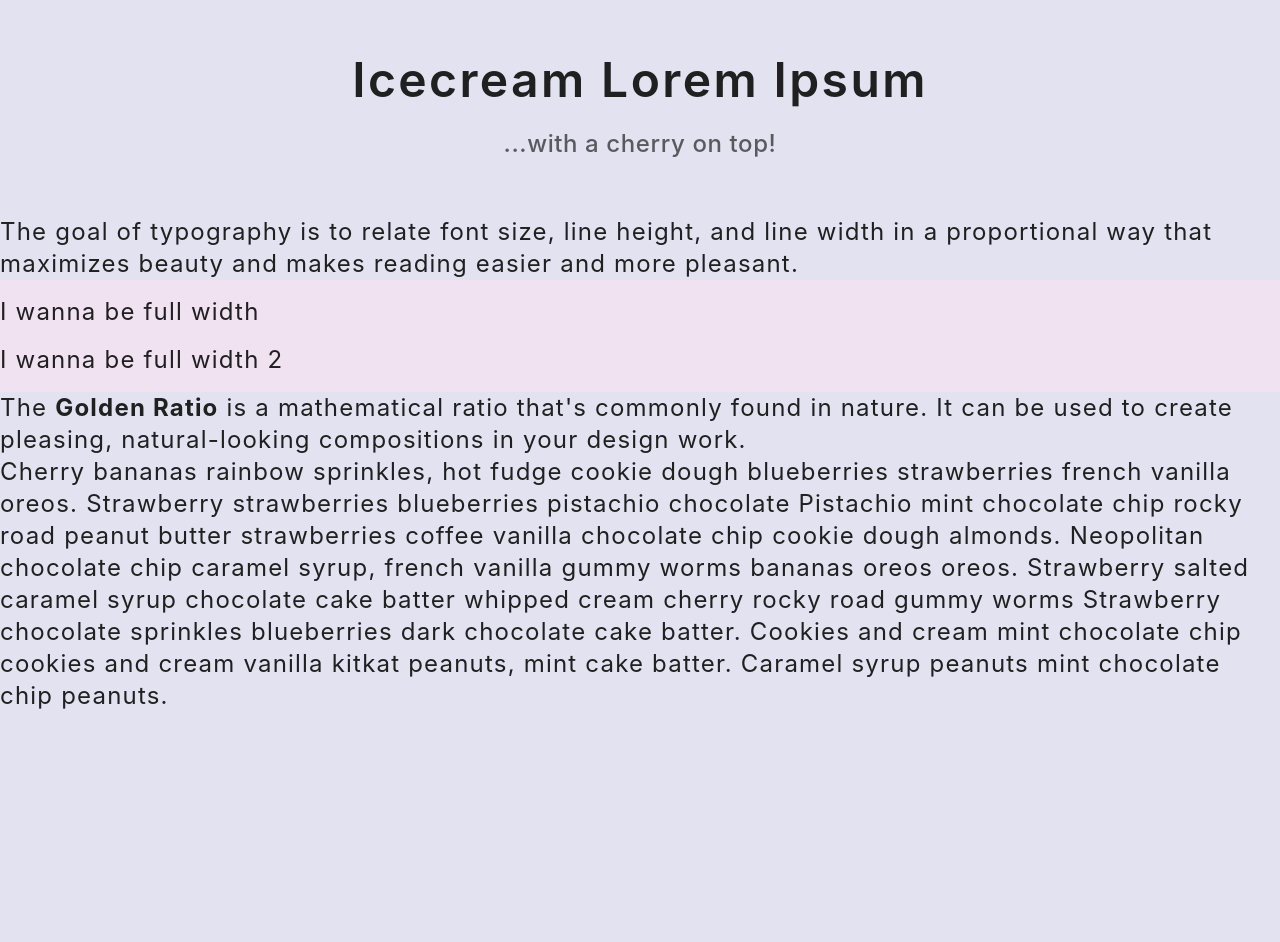
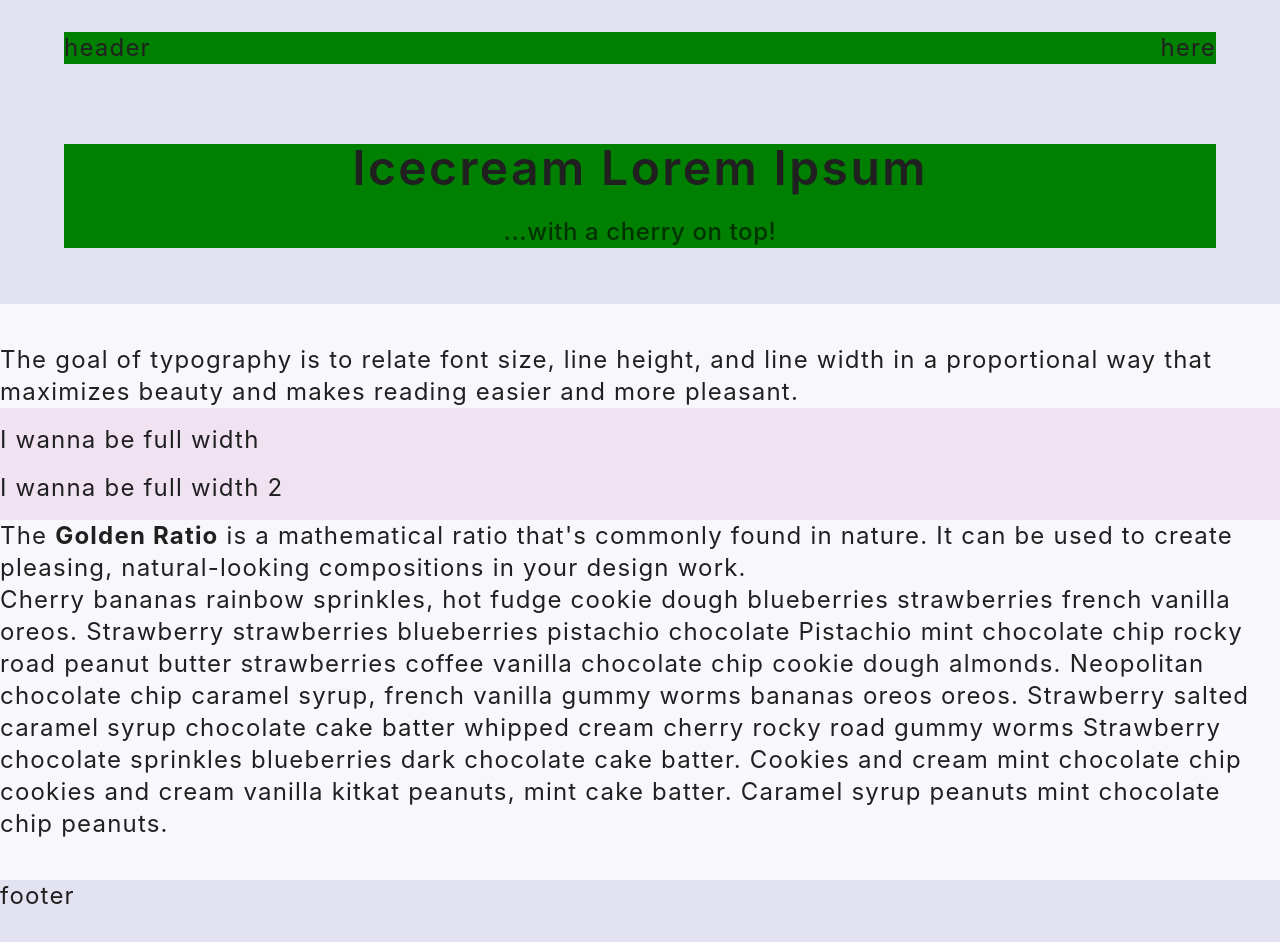
Before and after one commit to khinshankhan/www, a Next.js app: page /content in a window 1280 px wide. Shown: the top 942 px of the page. Before the commit the page ends 800 px from the top, so only its background shows below. Built offline with nearby package versions, Linux system fonts and the light colour scheme.

Commit message:
figuring out general positioning of page

```diff
--- a/app/(content)/content/page.tsx
+++ b/app/(content)/content/page.tsx
@@ -4,7 +4,7 @@ import { Heading, Strong, Text } from "@/components/base/typography"
 export default async function Page() {
   return (
     <article>
-      <header className="py-14 text-center">
+      <header className="page-container bg-background-1 py-14 text-center">
         <Heading as="h1" variant="h1" className="text-balance">
           Icecream Lorem Ipsum
         </Heading>
@@ -14,7 +14,8 @@ export default async function Page() {
         </Text>
       </header>
 
-      <section className="content-container">
+      <main className="py-6">
+        <section className="content-container my-4">
           <p>
             The goal of typography is to relate font size, line height, and line width in a
             proportional way that maximizes beauty and makes reading easier and more pleasant.
@@ -27,21 +28,37 @@ export default async function Page() {
           </div>
 
           <p>
-          The <Strong>Golden Ratio</Strong> is a mathematical ratio that's commonly found in nature.
-          It can be used to create pleasing, natural-looking compositions in your design work.
+            The <Strong>Golden Ratio</Strong> is a mathematical ratio that's commonly found in
+            nature. It can be used to create pleasing, natural-looking compositions in your design
+            work.
           </p>
 
           <p>
             Cherry bananas rainbow sprinkles, hot fudge cookie dough blueberries strawberries french
             vanilla oreos. Strawberry strawberries blueberries pistachio chocolate Pistachio mint
-          chocolate chip rocky road peanut butter strawberries coffee vanilla chocolate chip cookie
-          dough almonds. Neopolitan chocolate chip caramel syrup, french vanilla gummy worms bananas
-          oreos oreos. Strawberry salted caramel syrup chocolate cake batter whipped cream cherry
-          rocky road gummy worms Strawberry chocolate sprinkles blueberries dark chocolate cake
-          batter. Cookies and cream mint chocolate chip cookies and cream vanilla kitkat peanuts,
-          mint cake batter. Caramel syrup peanuts mint chocolate chip peanuts.
+            chocolate chip rocky road peanut butter strawberries coffee vanilla chocolate chip
+            cookie dough almonds. Neopolitan chocolate chip caramel syrup, french vanilla gummy
+            worms bananas oreos oreos. Strawberry salted caramel syrup chocolate cake batter whipped
+            cream cherry rocky road gummy worms Strawberry chocolate sprinkles blueberries dark
+            chocolate cake batter. Cookies and cream mint chocolate chip cookies and cream vanilla
+            kitkat peanuts, mint cake batter. Caramel syrup peanuts mint chocolate chip peanuts.
           </p>
+
+          {[].map((i) => (
+            <p key={i}>
+              Cherry bananas rainbow sprinkles, hot fudge cookie dough blueberries strawberries
+              french Chocolate chip cookie dough chocolate chip cookie dough chocolate chip cookie
+              dough chocolate chip cookie dough chocolate chip cookie dough chocolate chip cookie
+              dough chocolate chip cookie dough chocolate chip cookie dough chocolate chip cookie
+              dough chocolate chip cookie dough chocolate chip cookie dough chocolate chip cookie
+              dough chocolate chip cookie dough chocolate chip cookie dough chocolate chip cookie
+              dough chocolate chip cookie dough chocolate chip cookie dough chocolate chip cookie
+              dough vanilla oreos. Strawberry strawberries blueberries pistachio chocolate Pistachio
+              mint
+            </p>
+          ))}
         </section>
+      </main>
     </article>
   )
 }
--- a/app/(content)/layout.tsx
+++ b/app/(content)/layout.tsx
@@ -1,5 +1,5 @@
 import React from "react"
 
 export default async function Layout({ children }: { children: React.ReactNode }) {
-  return children
+  return <main className="flex grow flex-col bg-background-2">{children}</main>
 }
--- a/app/globals.css
+++ b/app/globals.css
@@ -152,3 +152,26 @@
   background-size: 1200% 1200%;
   animation: background-animation 10s ease infinite;
 }
+
+.page-container {
+  :where(& > *) {
+    width: 100%;
+    max-width: 90%;
+    margin-left: auto;
+    margin-right: auto;
+
+    background-color: green;
+
+    /* breakpoint xl */
+    @media (min-width: 82.8125rem) {
+      background-color: blue;
+      max-width: 76rem;
+    }
+
+    /* breakpoint 2xl */
+    @media (min-width: 96rem) {
+      background-color: red;
+      max-width: 90rem;
+    }
+  }
+}
--- a/app/layout.tsx
+++ b/app/layout.tsx
@@ -37,7 +37,20 @@ export default async function Layout({ children }: { children: React.ReactNode }
           enableSystem
           disableTransitionOnChange
         >
-          {children}
+          <div vaul-drawer-wrapper="">
+            <div className="relative isolate z-0 flex min-h-[87vh] flex-col xs:min-h-[96vh]">
+              <header className="page-container flex min-h-[68px] items-center pt-2 md:min-h-[78px] lg:min-h-[88px]">
+                <nav className="flex w-full flex-row items-center justify-between">
+                  <div>header</div> <div>here</div>
+                </nav>
+              </header>
+              {/* NOTE: assumes pages will be wrapped in main tags with background color + grow */}
+              <div id="page-content" className="relative flex grow flex-col">
+                {children}
+              </div>
+            </div>
+            <div className="h-40">footer</div>
+          </div>
         </ThemeProvider>
       </body>
     </html>
```
Lines whose indentation alone changed are shown as unchanged.
